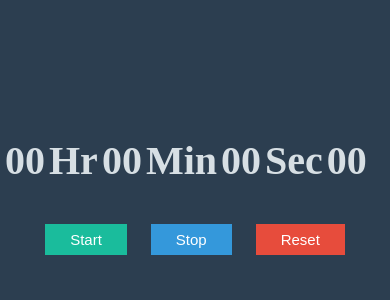
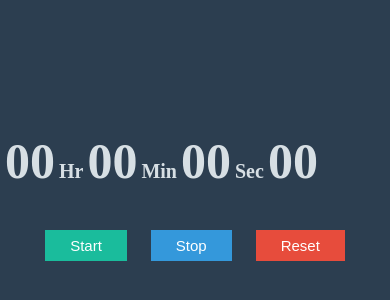
Before and after one commit to jatinkumar0066/Stopwatch, a plain HTML site: page index.html in a window 390 px wide. Shown: the part 234-534 px from the top of the page. Drawn offline with Linux system fonts and the light colour scheme.

Commit message:
Update project.css

```diff
--- a/project.css
+++ b/project.css
@@ -48,10 +48,10 @@ body{
 
     }
     .digit{
-        font-size: 40px;
+        font-size: 50px;
 }
 .txt{
-    size: 50px;
+    font-size: 20px;
 }
 
 
```
